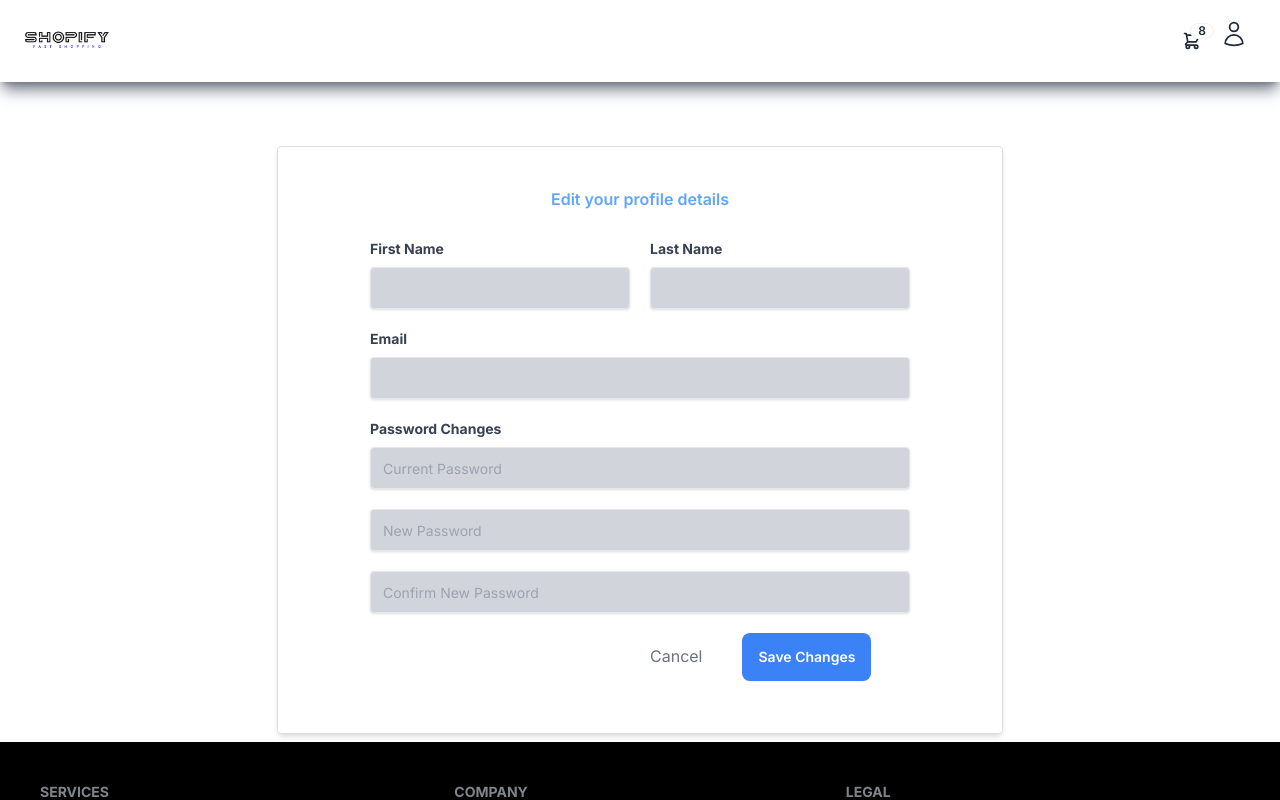
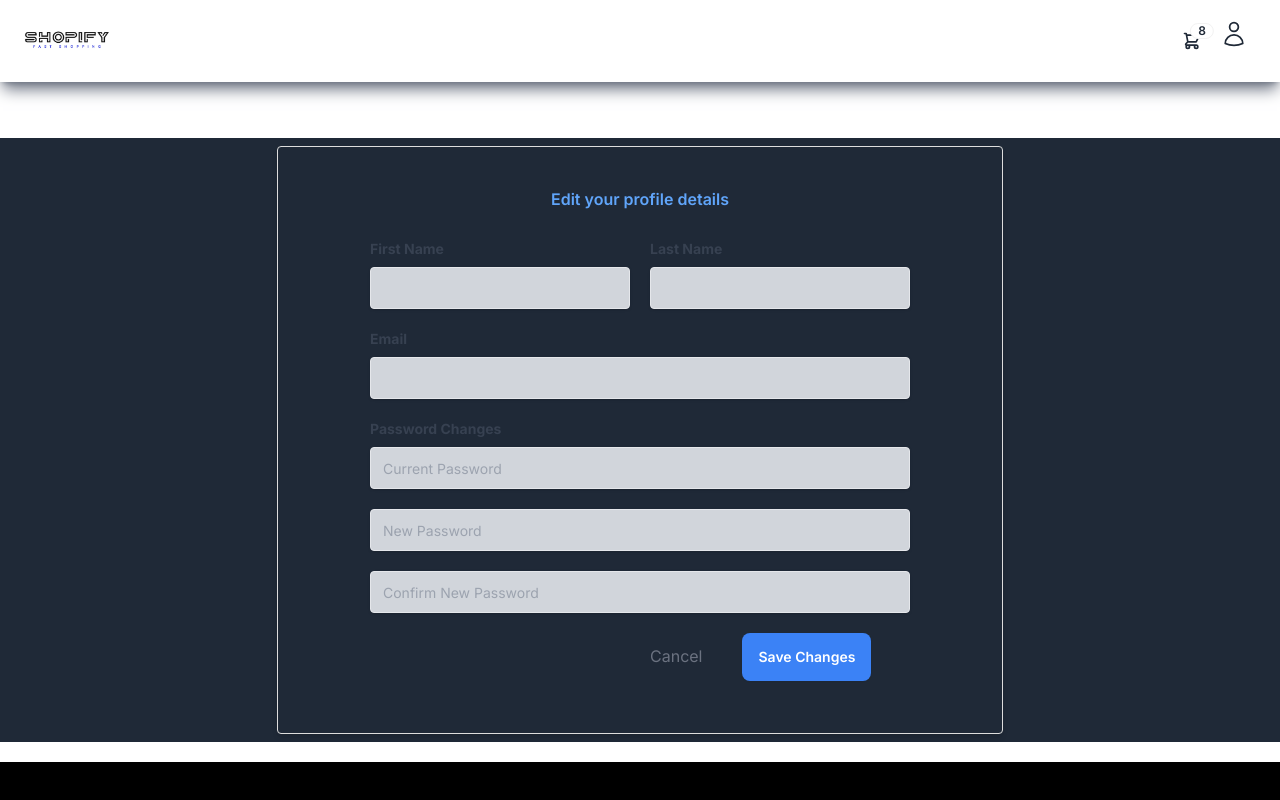
Before and after one commit to yohannaaaa/Shopify, a Next.js app in the folder shopify/: page /edit-profile in a window 1280 px wide. Shown: the top 800 px of the page. Built offline with nearby package versions, Linux system fonts and the light colour scheme.

Commit message:
package.json

```diff
--- a/shopify/app/components/Homepage/Hero/Hero.tsx
+++ b/shopify/app/components/Homepage/Hero/Hero.tsx
@@ -5,7 +5,7 @@ import CardWithText from '../../CardWithText'
 
 const Hero = () => {
   return (
-    <div className='grid grid-cols-5 gap-4 overflow-x-hidden'>
+    <div className='grid grid-cols-5 gap-4 overflow-x-hidden mb-5'>
      {HeroImage.map((image, index)=>(
         <CardWithText {...image} key={index}
 
--- /dev/null
+++ b/shopify/app/edit-profile/layout.tsx
@@ -0,0 +1,9 @@
+import React from 'react'
+
+export default function EditLayout({children}: {children : React.ReactNode}) {
+  return (
+    <main className='bg-gray-800'>
+{children}
+    </main>
+  )
+}
--- a/shopify/app/edit-profile/page.tsx
+++ b/shopify/app/edit-profile/page.tsx
@@ -53,7 +53,7 @@ const EditProfile = () => {
     }  }
 
   return (
-    <div className="flex items-center justify-center mt-14 bg-cover bg-center bg-no-repeat text-gray-800" style={{ backgroundImage: `url(${products})` }}>
+    <div className="flex items-center justify-center mt-14 mb-5 bg-cover bg-center bg-no-repeat text-gray-800" style={{ backgroundImage: `url(${products})` }}>
       <Card>
         <h1 className='text-blue-400 font-semibold'>Edit your profile details</h1>
         <form onSubmit={handleSubmit(onSubmit)} className='p-3 grid grid-cols-2 gap-5 justify-around'>
```
Also changed, not shown: shopify/package.json (+3 -4 lines), 1 other file (tests, documents, lock files or other folders).
